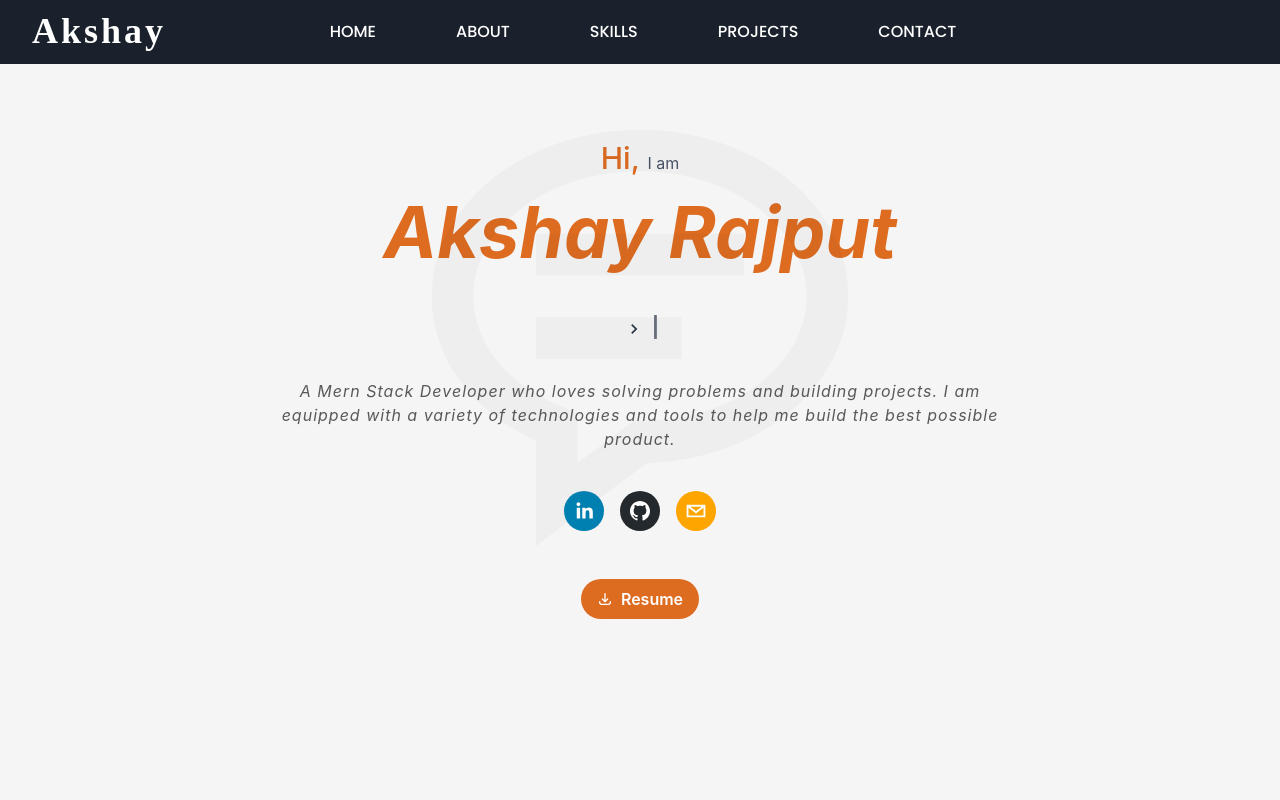
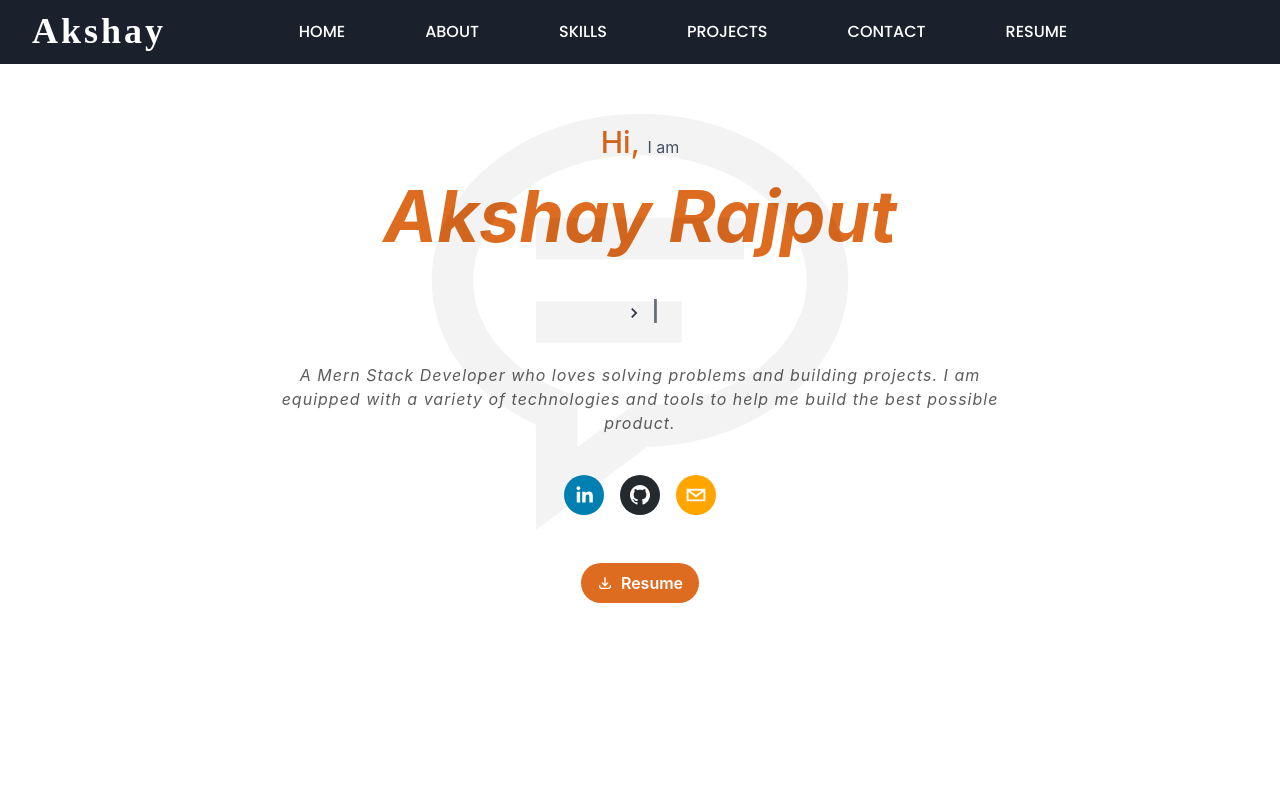
Before and after one commit to actuallyakshay/actuallyakshay.github.io, a React (Create React App) app: page / in a window 1280 px wide. Shown: the top 800 px of the page. Built offline with nearby package versions, Linux system fonts and the light colour scheme; a web font is replaced by a local one.

Commit message:
Added files

```diff
--- a/src/App.js
+++ b/src/App.js
@@ -14,10 +14,7 @@ function App() {
   const { colorMode, toggleColorMode } = useColorMode();
 
   return (
-    <div
-      className="App"
-      style={{ backgroundColor: colorMode === "light" ? "#F5F5F5" : "#1a202c" }}
-    >
+    <div style={{overflowX:"hidden"}}>
       <Header />
       <Hero colorMode={colorMode} />
       <About />
@@ -28,7 +25,6 @@ function App() {
       <br />
       <br />
       <ContactMe colorMode={colorMode} />
-      {/* <AllRoutes colorMode={colorMode} /> */}
     </div>
   );
 }
--- a/src/components/About.jsx
+++ b/src/components/About.jsx
@@ -1,11 +1,10 @@
 import { Box, Flex, Grid, Heading, Image, Text } from "@chakra-ui/react";
 import { motion } from "framer-motion";
 import React from "react";
-import EducationExp from "./EducationAndExp";
 
 function About({colorMode}) {
   return (
-    <Box>
+    <Box id='ABOUT__' pt='4'>
       <Flex justifyContent={"center"} mt="80px">
         <Text
           color="orange.500"
@@ -20,7 +19,6 @@ function About({colorMode}) {
       <br />
       <br />
       <Grid
-        //  fontFamily="Poppins"
         w="90%"
         m="auto"
         gap={{ base: "4", md: "10" }}
@@ -87,7 +85,6 @@ function About({colorMode}) {
       </Grid>
       <br />
       <br />
-      {/* <EducationExp colorMode={colorMode} /> */}
     </Box>
   );
 }
--- a/src/components/EducationAndExp.jsx
+++ b/src/components/EducationAndExp.jsx
@@ -28,7 +28,7 @@ function EducationExp({ colorMode }) {
         <Box
           display={{ base: "none", md: "flex" }}
           position={"absolute"}
-          opacity={colorMode === "light" ? ".4" : ".1"}
+          opacity={colorMode === "light" ? ".6" : ".1"}
           w="500px"
           left="25%"
           top="-20%"
--- a/src/components/Header.jsx
+++ b/src/components/Header.jsx
@@ -15,16 +15,17 @@ import { HamburgerIcon, CloseIcon } from "@chakra-ui/icons";
 import { NavLink } from "react-router-dom";
 import { MoonIcon, SunIcon } from "@chakra-ui/icons";
 import { motion } from "framer-motion";
-import Hero from "./Hero";
-import { useState } from "react";
 
 const Links = [
   { path: "HERO__", title: "HOME" },
-  { path: "/about", title: "ABOUT" },
-  { path: "/skills", title: "SKILLS" },
-  { path: "/projects", title: "PROJECTS" },
-  { path: "/contact", title: "CONTACT" },
-  "RESUME",
+  { path: "ABOUT__", title: "ABOUT" },
+  { path: "SKILLS__", title: "SKILLS" },
+  { path: "PROJECTS__", title: "PROJECTS" },
+  { path: "CONTACT__", title: "CONTACT" },
+  // {
+  //   path: "https://github.com/actuallyakshay/actuallyakshay.github.io/raw/master/Akshay-Rajput-Resume.pdf",
+  //   title: "RESUME",
+  // },
 ];
 
 function Header() {
@@ -36,8 +37,10 @@ function Header() {
         fontFamily="Poppins"
         bg={useColorModeValue("gray.800", "gray.800")}
         px={{ base: "3", md: "8" }}
-        position="sticky"
+        position="fixed"
         top="0"
+        left="0"
+        right="0"
         zIndex={4}
         color="white"
       >
@@ -82,6 +85,12 @@ function Header() {
                 {elem.title}
               </a>
             ))}
+            <a
+              href="https://github.com/actuallyakshay/actuallyakshay.github.io/raw/master/Akshay-Rajput-Resume.pdf"
+              download={"Akshay-Rajput-Resume"}
+            >
+              RESUME
+            </a>
           </HStack>
           <motion.div
             initial={{
@@ -119,9 +128,17 @@ function Header() {
             fontSize="16px"
           >
             <VStack spacing={14} mt="20">
-              {Links.map((link) => (
-                <NavLink key={link}>{link}</NavLink>
+              {Links.map((elem) => (
+                <a href={`#${elem.path}`} key={elem.title}>
+                  {elem.title}
+                </a>
               ))}
+              <a
+                href="https://github.com/actuallyakshay/actuallyakshay.github.io/raw/master/Akshay-Rajput-Resume.pdf"
+                download={"Akshay-Rajput-Resume"}
+              >
+                RESUME
+              </a>
             </VStack>
           </VStack>
         ) : null}
--- a/src/components/Hero.jsx
+++ b/src/components/Hero.jsx
@@ -30,7 +30,7 @@ function Hero({ colorMode }) {
     deleteSpeed: 70,
   });
   return (
-    <Box id="HERO__">
+    <Box id="HERO__" pt="12" >
       <br />
       <VStack
         w="95%"
@@ -41,7 +41,7 @@ function Hero({ colorMode }) {
       >
         <Box
           position={"absolute"}
-          opacity={colorMode === "light" ? ".5" : ".1"}
+          opacity={colorMode === "light" ? ".8" : ".1"}
           w="500px"
           color={colorMode === "light" ? "blackAlpha.100" : "#F7AB0A"}
         >
@@ -113,7 +113,10 @@ function Hero({ colorMode }) {
           />
         </HStack>
         <br />
-        {/* <a href="" download={"Akshay-Rajput-Resume"}> */}
+        <a
+          href="https://github.com/actuallyakshay/actuallyakshay.github.io/raw/master/Akshay-Rajput-Resume.pdf"
+          download={"Akshay-Rajput-Resume"}
+        >
           <Button
             leftIcon={<HiOutlineDownload />}
             borderRadius={"20px"}
@@ -121,7 +124,7 @@ function Hero({ colorMode }) {
           >
             Resume
           </Button>
-        {/* </a> */}
+        </a>
       </VStack>
     </Box>
   );
--- a/src/pages/Backgroung.jsx
+++ b/src/pages/Backgroung.jsx
@@ -5,11 +5,11 @@ import { GiSkills } from "react-icons/gi";
 
 function Backgroung({ colorMode }) {
   return (
-    <Box position="relative">
+    <Box position="relative" >
       <Box
         display={{ base: "none", md: "flex" }}
         position={"absolute"}
-        opacity={colorMode === "light" ? ".5" : ".1"}
+        opacity={colorMode === "light" ? ".8" : ".1"}
         w="500px"
         left="5%"
         top="27%"
--- a/src/pages/ContactMe.jsx
+++ b/src/pages/ContactMe.jsx
@@ -35,7 +35,7 @@ import { RiContactsLine } from "react-icons/ri";
 
 function ContactMe({ colorMode }) {
   return (
-    <>
+    <Box id="CONTACT__" pt="100px">
       <Flex w="full" justifyContent={"center"}>
         <Text
           color="orange.500"
@@ -56,12 +56,12 @@ function ContactMe({ colorMode }) {
       >
         <Box
           position={"absolute"}
-          opacity={colorMode === "light" ? ".4" : ".1"}
+          opacity={colorMode === "light" ? ".7" : ".1"}
           w="500px"
           left="30%"
           top="0"
           color={colorMode === "light" ? "blackAlpha.100" : "#F7AB0A"}
-          display={{base:'none' , md:'flex'}}
+          display={{ base: "none", md: "flex" }}
         >
           <RiContactsLine fontSize="400px" />
         </Box>
@@ -273,7 +273,7 @@ function ContactMe({ colorMode }) {
           Designed and build by AKSHAY RAJPUT, @ 2022 All rights reserved
         </Text>
       </Flex>
-    </>
+    </Box>
   );
 }
 
--- a/src/pages/Project.jsx
+++ b/src/pages/Project.jsx
@@ -27,10 +27,10 @@ import Project2 from "../components/Project2";
 
 function Project({ colorMode }) {
   return (
-    <>
+    <Box id="PROJECTS__" mt='10'>
       <br />
       <br />
-      <Flex w="full" justifyContent={"center"} >
+      <Flex w="full" justifyContent={"center"}>
         <Text
           color="orange.500"
           fontSize="22px"
@@ -43,7 +43,7 @@ function Project({ colorMode }) {
       </Flex>
       <Project1 colorMode={colorMode} />
       <Project2 colorMode={colorMode} />
-    </>
+    </Box>
   );
 }
 
--- a/src/pages/Skills.jsx
+++ b/src/pages/Skills.jsx
@@ -32,7 +32,7 @@ let array = [
 
 function WorkProjects() {
   return (
-    <>
+    <Box id="SKILLS__" pt='8'>
       <br />
       <br />
       <br />
@@ -88,7 +88,7 @@ function WorkProjects() {
           })}
         </Grid>
       </Flex>
-    </>
+    </Box>
   );
 }
 
```
Also changed, not shown: src/components/Project1.jsx (+0 -8 lines), src/components/Project2.jsx (+0 -7 lines).
